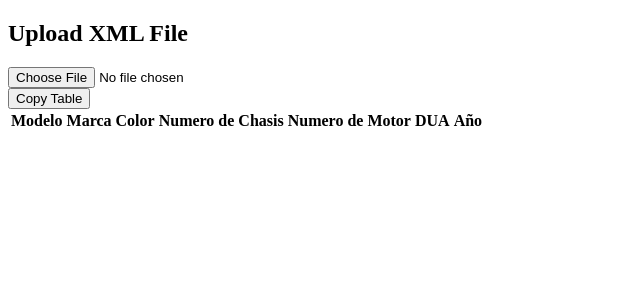
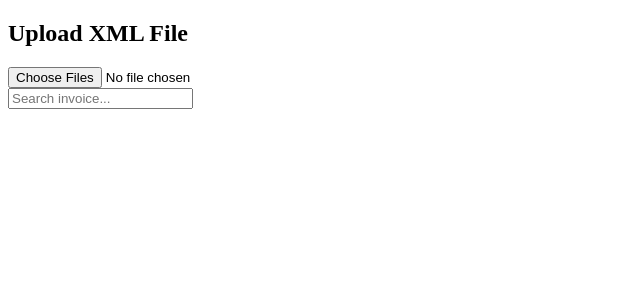
Before and after one commit to evillaz/invoice-helper, a React (Create React App) app: page / in a window 1280 px wide. Shown: the top 300 px of the page, without its empty margins (0-640 px from the left). Built offline with nearby package versions, Linux system fonts and the light colour scheme.

Commit message:
add searchbar component

```diff
--- /dev/null
+++ b/src/components/SearchBar.jsx
@@ -0,0 +1,17 @@
+import React from "react";
+
+const SearchBar = ({ searchQuery, setSearchQuery }) => {
+  return (
+    <div className="mb-4">
+      <input
+        type="text"
+        placeholder="Search invoice..."
+        value={searchQuery}
+        onChange={(e) => setSearchQuery(e.target.value)}
+        className="w-full px-3 py-2 border rounded-lg"
+      />
+    </div>
+  );
+};
+
+export default SearchBar;
--- a/src/components/XmlConverter.jsx
+++ b/src/components/XmlConverter.jsx
@@ -1,14 +1,16 @@
 import React, { useState } from "react";
 import { XMLParser } from "fast-xml-parser";
 import InvoicesTable from "./InvoicesTable";
+import SearchBar from "./SearchBar";
 
 const XMLUploader = () => {
   const [invoices, setInvoices] = useState([]); // Store multiple invoices  const [error, setError] = useState("");
   const [error, setError] = useState("");
+  const [searchQuery, setSearchQuery] = useState(""); // Search state
 
   const handleFileUpload = (event) => {
-    const file = event.target.files[0];
-
+    const files= event.target.files;
+    Array.from(files).forEach(file => {
       if (!file) return;
 
       // Validate file type
@@ -38,6 +40,15 @@ const XMLUploader = () => {
           const sortedFiltered = filtered.sort((a, b) => {
             return desiredOrder.indexOf(a["cdc:ID"]) - desiredOrder.indexOf(b["cdc:ID"]);
           });
+
+          const isDuplicate = invoices.some((existingInvoice) =>
+            JSON.stringify(existingInvoice) === JSON.stringify(sortedFiltered)
+          );
+
+          if (isDuplicate) {
+            alert("This invoice has already been uploaded!");
+            return;
+          }
           setInvoices((prevInvoices) => [...prevInvoices, sortedFiltered]); // Append to array
 
           setError(""); // Limpiar errores previos
@@ -45,32 +56,33 @@ const XMLUploader = () => {
           setError("Error parsing XML file.");
         }
       };
-
       reader.readAsText(file);
+      event.target.value='';
+    });
   };
 
+
+  const deleteInvoice = (index) => {
+    setInvoices((prevInvoices) => prevInvoices.filter((_, i) => i !== index));
+  };
+
+  const filteredInvoices = invoices.filter((invoice) =>
+    invoice.some((item) =>
+      String(item["cdc:Value"]).toLowerCase().includes(searchQuery.toLowerCase())
+    )
+  );
 
   return (
     <div className="p-4 border rounded-lg shadow-md w-96 mx-auto">
       <h2 className="text-xl font-bold mb-2">Upload XML File</h2>
 
-      <input type="file" accept=".xml" onChange={handleFileUpload} className="mb-3" />
+      <input type="file" multiple accept=".xml" onChange={handleFileUpload} className="mb-3" />
 
       {error && <p className="text-red-500">{error}</p>}
+      <SearchBar searchQuery={searchQuery} setSearchQuery={setSearchQuery} />
 
-      {invoices !==[] && (
-        <InvoicesTable invoices={invoices} />
-
-        /*<div className="bg-gray-100 p-2 mt-3 rounded text-sm">
-          <h3 className="font-semibold">Filtered Data:</h3>
-          <ul>
-            {filteredData.map((item, index) => (
-              <li key={index}>
-                <strong>ID {item["cdc:ID"]}:</strong> {item["cdc:Value"]}
-              </li>
-            ))}
-          </ul>
-        </div> */
+      {invoices.length > 0 && (
+        <InvoicesTable invoices={filteredInvoices} onDelete={deleteInvoice}/>
       )}
     </div>
   );
```
Lines whose indentation alone changed are shown as unchanged.
